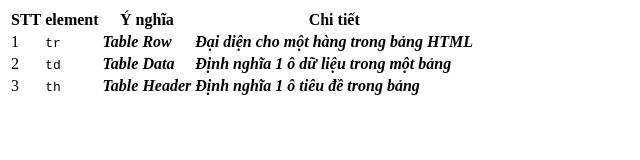
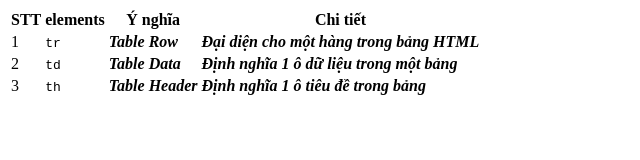
Before and after one commit to duckhue4869-hub/bai21, a plain HTML site: page Bài 21.html in a window 1280 px wide. Shown: the whole page, without its empty margins (0-640 px from the left). Drawn offline with Linux system fonts and the light colour scheme.

Commit message:
second commit

```diff
--- a/Bài 21.html
+++ b/Bài 21.html
@@ -10,7 +10,7 @@
       <thead>
         <tr>
           <th>STT</th>
-          <th>element</th>
+          <th>elements</th>
           <th>Ý nghĩa</th>
           <th>Chi tiết</th>
         </tr>
```
